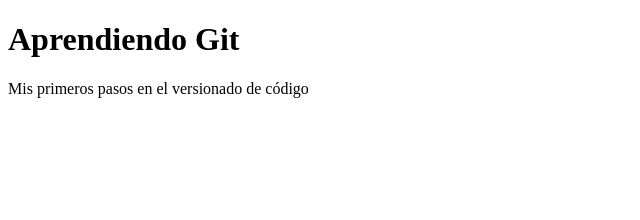
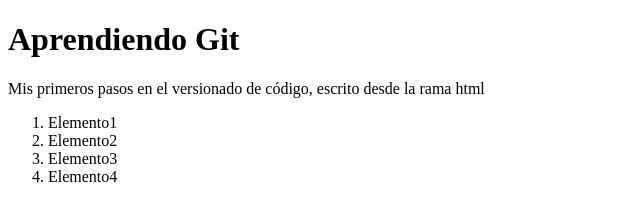
Before and after one commit to ilsejimena-mg/youtube-git, a plain HTML site: page index.html in a window 1280 px wide. Shown: the whole page, without its empty margins (0-640 px from the left). Drawn offline with Linux system fonts and the light colour scheme.

Commit message:
Agregando index.js a index.html

```diff
--- a/index.html
+++ b/index.html
@@ -7,6 +7,13 @@
 </head>
 <body>
     <h1>Aprendiendo Git</h1>
-    <p>Mis primeros pasos en el versionado de código</p>
+    <p>Mis primeros pasos en el versionado de código, escrito desde la rama html</p>
+    <ol>
+        <li>Elemento1</li>
+        <li>Elemento2</li>
+        <li>Elemento3</li>
+        <li>Elemento4</li>
+    </ol>
+    <script src="index.js"></script>
 </body>
 </html>
```
